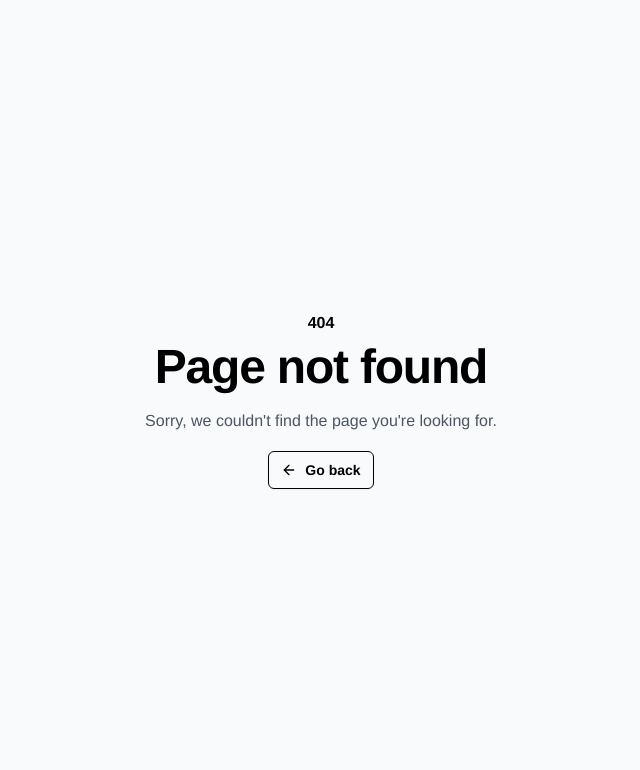
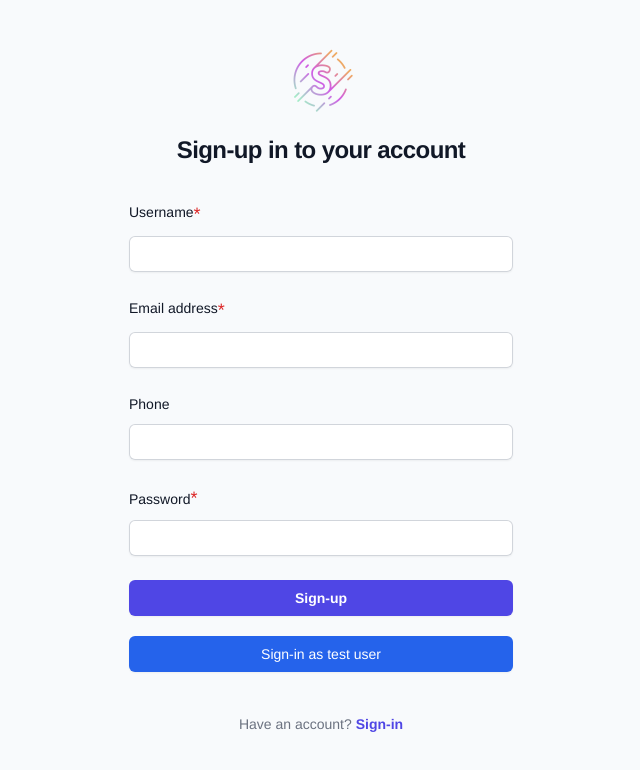
Before and after one commit to saurav-prasad/Sociol, a React (Create React App) app: page /auth/signup in a window 1280 px wide. Before the commit this address had no page. Shown: the top 770 px of the page, without its empty margins (319-959 px from the left). Built offline with nearby package versions, Linux system fonts and the light colour scheme.

Commit message:
updateProfile page completed

```diff
--- a/src/App.js
+++ b/src/App.js
@@ -1,6 +1,5 @@
-import { Navigate, RouterProvider, createBrowserRouter, useNavigate } from 'react-router-dom';
+import { Navigate, Route, Router, RouterProvider, Routes, createBrowserRouter, createRoutesFromElements, useNavigate } from 'react-router-dom';
 import './App.css';
-import SigninSignup from './components/signinSignup/SigninSignup';
 import SideNavbar from './components/sideNavbar/SideNavbar';
 import Test from './components/Test';
 import BottomNavbar from './components/bottomNavbar/BottomNavbar';
@@ -10,10 +9,36 @@ import Profile from './components/profile/Profile';
 import { HomeIcon, PlusSquare, } from 'lucide-react';
 import Post from './components/post/Post';
 import UpdateProfile from './components/updateProfile/UpdateProfile';
-import { useSelector } from 'react-redux';
 import Error from './components/error/Error';
+import Auth from './components/signinSignup/Auth';
+import SigninSignup from './components/signinSignup/SigninSignup';
+import { useEffect } from 'react';
+import { useDispatch } from 'react-redux';
+import { auth } from './axios';
+import { signIn } from './features/auth/authSlice';
 
 function App() {
+  const dispatch = useDispatch()
+
+  useEffect(() => {
+    async function fetchUser() {
+      if (localStorage.getItem('auth-token')) {
+        try {
+          const signinRequest = await auth.get('/fetchuser', {
+            headers: {
+              'auth-token': localStorage.getItem('auth-token')
+            }
+          })
+          const userData = { ...signinRequest.data.data, token: localStorage.getItem('auth-token') }
+          dispatch(signIn(userData))
+        } catch (error) {
+          console.log(error);
+        }
+      }
+    }
+    fetchUser()
+  })
+
   const navbarList = [
     {
       icon: <HomeIcon className="h-6 w-6" aria-hidden="true" />,
@@ -26,7 +51,6 @@ function App() {
       href: '/createpost'
     },
   ]
-
   const router = createBrowserRouter([
     {
       path: '/',
@@ -41,10 +65,6 @@ function App() {
           path: '/',
           element: <Navigate to="/feed" />,
 
-        },
-        {
-          path: '/signup',
-          element: <SigninSignup />
         },
         {
           path: "/feed",
@@ -68,18 +88,29 @@ function App() {
     },
     {
       path: "/auth",
-      element: <SigninSignup />
+      element: <Auth />,
+      children: [
+        {
+          path: '/auth',
+          element: <Navigate to="/auth/signin" />
+        },
+        {
+          path: '/auth/signin',
+          element: <SigninSignup />
+        },
+        {
+          path: '/auth/signup',
+          element: <SigninSignup />
+        }
+      ]
     },
     {
       path: '*',
       element: <Error />
     }
   ])
-
   return (
     <div className="App relative min-h-screen bg-slate-50 text-gray-900">
-      {/* <Test /> */}
-      {/* <BottomNavbar />*/}
       <RouterProvider router={router} />
     </div>
   );
--- a/src/components/bottomNavbar/BottomNavbar.js
+++ b/src/components/bottomNavbar/BottomNavbar.js
@@ -12,6 +12,7 @@ function BottomNavbar({ navbarList }) {
     const handelSignout = () => {
         window.scrollTo(0, 0);
         dispatch(signOut())
+        localStorage.removeItem('auth-token')
     }
     return (
         <aside className="z-10 xl:hidden fixed bottom-0 w-screen border-t bg-white ">
--- a/src/components/profile/Profile.js
+++ b/src/components/profile/Profile.js
@@ -11,6 +11,7 @@ function Profile() {
     const dispatch = useDispatch()
     const handelSignout = () => {
         dispatch(signOut())
+        localStorage.removeItem('auth-token')
         navigate('/auth')
     }
     useEffect(()=>{
@@ -32,7 +33,7 @@ function Profile() {
                 <div className=' flex flex-row justify-start'>
                     {/* profile info */}
                     <div className='flex shrink-0 justify-center items-center mr-3 md:mr-12'>
-                        <img className="md:h-40 md:w-40 h-28 p-1 w-28 rounded-full border border-y-purple-600 border-x-violet-500 object-cover"
+                        <img className="select-none md:h-40 md:w-40 h-28 p-1 w-28 rounded-full border border-y-purple-600 border-x-violet-500 object-cover"
                             src={user?.profilePhoto}
                             alt='profile' />
                     </div>
@@ -51,22 +52,22 @@ function Profile() {
                             </button>
                         </div>
                         {/* follower following posts */}
-                        <div className='hidden md:flex flex-row justify-start space-x-11'>
-                            <p className='font-semibold text-base text-gray-800'>
+                        <div className=' hidden md:flex flex-row justify-start space-x-11'>
+                            <p className='select-none font-semibold text-base text-gray-800'>
                                 2250
-                                <span className='text-base ml-2 font-normal text-zinc-800'>
+                                <span className='select-none text-base ml-2 font-normal text-zinc-800'>
                                     Posts
                                 </span>
                             </p>
-                            <p className='font-semibold text-base text-gray-800'>
+                            <p className='select-none font-semibold text-base text-gray-800'>
                                 24
-                                <span className='text-base ml-2 font-normal text-zinc-800'>
+                                <span className='select-none text-base ml-2 font-normal text-zinc-800'>
                                     followers
                                 </span>
                             </p>
-                            <p className='font-semibold text-base text-gray-800'>
+                            <p className='select-none font-semibold text-base text-gray-800'>
                                 965
-                                <span className='text-base ml-2 font-normal text-zinc-800'>
+                                <span className='select-none text-base ml-2 font-normal text-zinc-800'>
                                     following
                                 </span>
                             </p>
--- a/src/components/sideNavbar/SideNavbar.js
+++ b/src/components/sideNavbar/SideNavbar.js
@@ -11,6 +11,7 @@ function Navbar({ navbarList }) {
     const handelSignOut = () => {
         window.scroll(0, 0)
         dispatch(signOut())
+        localStorage.removeItem('auth-token')
     }
     return (
         <aside className="z-10 h-screen hidden xl:flex fixed w-72 flex-col overflow-y-auto border-r bg-white px-10 py-8">
--- /dev/null
+++ b/src/components/signinSignup/Auth.js
@@ -0,0 +1,10 @@
+import React from 'react'
+import { Outlet } from 'react-router-dom'
+
+function Auth() {
+  return (
+    <div><Outlet/></div>
+  )
+}
+
+export default Auth
--- a/src/components/signinSignup/SigninSignup.js
+++ b/src/components/signinSignup/SigninSignup.js
@@ -1,6 +1,6 @@
 import React, { useEffect, useState } from 'react'
 import "./signinSignup.css"
-import { useLocation, useNavigate } from 'react-router-dom'
+import { Link, useLocation, useNavigate } from 'react-router-dom'
 import { auth } from '../../axios'
 import { useDispatch, useSelector } from 'react-redux'
 import { signIn } from '../../features/auth/authSlice'
@@ -8,16 +8,16 @@ import { signIn } from '../../features/auth/authSlice'
 function SigninSignup() {
     const dispatch = useDispatch()
     const [data, setData] = useState({ username: "", email: "", phone: "", password: "" })
-    const [signin, setSignin] = useState(true)
     const [submitStatus, setSubmitStatus] = useState(false)
     const [testSubmitStatus, setTestSubmitStatus] = useState(false)
     const [error, setError] = useState("")
     const pathname = useLocation().pathname
+
     const navigate = useNavigate()
 
     const onSigninSignupClick = () => {
         setError();
-        setSignin(!signin)
+        navigate(pathname === '/auth/signup' ? '/auth/signin' : '/auth/signup')
         setData({ username: "", email: "", phone: "", password: "" })
     }
 
@@ -30,7 +30,7 @@ function SigninSignup() {
         setSubmitStatus(true)
         try {
 
-            if (signin) {
+            if (pathname === '/auth/signin') {
                 const signinRequest = await auth.post('/getuser', {
                     email: data.email,
                     password: data.password
@@ -41,8 +41,9 @@ function SigninSignup() {
                 setError(signinRequest.data?.message)
                 setSubmitStatus(false)
                 navigate('/profile')
+                localStorage.setItem('auth-token', userData.token)
             }
-            else if (!signin) {
+            else if (pathname === '/auth/signup') {
                 console.log(data);
                 const signupRequest = await auth.post('/createuser', {
                     email: data.email,
@@ -56,6 +57,7 @@ function SigninSignup() {
                 setError(signupRequest.data?.message)
                 setSubmitStatus(false)
                 navigate('/profile')
+                localStorage.setItem('auth-token', userData.token)
             }
         } catch (error) {
             console.log(error);
@@ -75,6 +77,8 @@ function SigninSignup() {
             setError(signinRequest.data?.message)
             setTestSubmitStatus(false)
             navigate('/profile')
+            localStorage.setItem('auth-token', userData.token)
+
 
         } catch (err) {
             setError(error?.response?.data?.message)
@@ -104,7 +108,7 @@ function SigninSignup() {
 
                 <div className="mt-8 sm:mx-auto sm:w-full sm:max-w-sm ">
                     <form className="space-y-6" onSubmit={onSubmit}>
-                        {!signin &&
+                        {pathname === '/auth/signup' &&
                             <div>
                                 <label htmlFor="email" className="flex text-sm font-medium leading-6  text-gray-900">
                                     Username<span className='text-red-600 text-lg'>*</span>
@@ -138,7 +142,7 @@ function SigninSignup() {
                                 />
                             </div>
                         </div>
-                        {!signin &&
+                        {pathname === '/auth/signup' &&
                             <div>
                                 <label htmlFor="email" className="flex text-sm font-medium leading-6  text-gray-900">
                                     Phone
@@ -181,8 +185,8 @@ function SigninSignup() {
                                 type="submit"
                                 className="cursor-pointer flex w-full justify-center items-center rounded-md h-9 bg-indigo-600 px-3 py-1.5 text-sm font-semibold leading-6 text-white shadow-sm hover:bg-indigo-500 focus-visible:outline focus-visible:outline-2 focus-visible:outline-offset-2 focus-visible:outline-indigo-600"
                             >
-                                {submitStatus ? <span class="loader"></span> :
-                                    !signin ? "Sign-up" : "Sign-in"}
+                                {submitStatus ? <span className="loader text-[4px] h-[5px] w-[5px]"></span> :
+                                    pathname === '/auth/signup' ? "Sign-up" : "Sign-in"}
                             </button>
                             <button
                                 disabled={testSubmitStatus}
@@ -190,16 +194,15 @@ function SigninSignup() {
                                 onClick={testUserSignin}
                                 className="cursor-pointer flex mt-5 w-full justify-center items-center rounded-md h-9 bg-blue-600 px-3 py-1.5 text-sm font-medium leading-6 text-white shadow-sm hover:bg-blue-500 focus-visible:outline focus-visible:outline-2 focus-visible:outline-offset-2 focus-visible:outline-blue-600"
                             >
-                                {testSubmitStatus ? <span class="loader"></span> :
+                                {testSubmitStatus ? <span className="loader text-[4px] h-[5px] w-[5px]"></span> :
                                     'Sign-in as test user'}
                             </button>
                         </div>
                     </form>
-
                     <p className="mt-10 text-center text-sm text-gray-500">
-                        {signin ? `Don't have an account?${' '}` : `Have an account?${' '}`}
+                        {pathname === '/auth/signin' ? `Don't have an account?${' '}` : `Have an account?${' '}`}
                         <span onClick={onSigninSignupClick} className="cursor-pointer font-semibold leading-6 text-indigo-600 hover:text-indigo-500">
-                            {pathname === "/signup" ? "Sign-in" : "Sign-up"}
+                            {pathname === "/auth/signup" ? "Sign-in" : "Sign-up"}
                         </span>
                     </p>
                 </div>
--- a/src/components/signinSignup/signinSignup.css
+++ b/src/components/signinSignup/signinSignup.css
@@ -1,7 +1,7 @@
 .loader {
-    font-size: 4px;
-    width: 5px;
-    height: 5px;
+    /* font-size: 4px; */
+    /* width: 5px; */
+    /* height: 5px; */
     border-radius: 50%;
     position: relative;
     text-indent: -9999em;
--- a/src/components/updateProfile/UpdateProfile.js
+++ b/src/components/updateProfile/UpdateProfile.js
@@ -1,50 +1,59 @@
 import React, { useEffect, useRef, useState } from 'react'
-import { useSelector } from 'react-redux'
+import { useDispatch, useSelector } from 'react-redux'
 import { useNavigate } from 'react-router-dom'
-import { storage } from '../../firebase'
-import { getDownloadURL, ref, uploadBytes } from 'firebase/storage'
-import { v4 } from 'uuid'
+import { profile } from '../../axios'
+import uploadImage from '../../firestoreQuery/uploadImage'
+import { updateUser } from '../../features/auth/authSlice'
 
 function UpdateProfile() {
   const [data, setData] = useState({ name: '', username: '', email: '', phone: '', about: '', bio: '', profilePhoto: '' })
   const { user } = useSelector(state => state.authReducer)
+  const dispatch = useDispatch()
   const [error, setError] = useState()
   const [imageError, setImageError] = useState(false)
-  const [imageUpload, setImageUpload] = useState()
-
+  const [profilePhoto, setProfilePhoto] = useState()
   const fileInputRef = useRef(null);
   const testImageRef = useRef(null);
   const navigate = useNavigate()
+  const [updateStatus, setUpdateStatus] = useState(false)
 
-  const onImageUpload = (e) => {
-    const file = e.target.files[0]
-    if (file && !imageError) {
-      const reader = new FileReader()
-      reader.onload = (e) => {
-        testImageRef.current.src = e.target.result
-      }
-      reader.readAsDataURL(file)
-    }
-  }
   const onChange = (e) => {
     setData({
       ...data,
       [e.target.name]: e.target.value
     })
   }
-  const handleButtonClick = (e) => {
+
+  const onSubmit = async (e) => {
+    setUpdateStatus(true)
+    setError()
     e.preventDefault()
-    fileInputRef.current.click();
-  };
-  const onSubmit = async (e) => {
-    e.preventDefault()
-    if (imageUpload) {
-      const imageRef = ref(storage, `images/${imageUpload.name + v4()}`)
-      uploadBytes(imageRef, imageUpload).then((response) => {
-        getDownloadURL(response.ref).then((response) => {
+    try {
+      let image;
+      if (profilePhoto) { image = await uploadImage(profilePhoto, 'profilePhoto') }
 
+      const updateprofile = await profile.post('/updateprofile',
+        profilePhoto ?
+          { ...data, profilePhoto: image } :
+          {
+            name: data?.name,
+            username: data?.username,
+            email: data?.email,
+            phone: data?.phone,
+            about: data?.about,
+            bio: data?.bio,
+          },
+        {
+          headers: {
+            'auth-token': user.token
+          }
         })
-      })
+      dispatch(updateUser(updateprofile.data.data))
+      navigate('/profile')
+      setUpdateStatus(false)
+    } catch (error) {
+      setUpdateStatus(false)
+      setError(error?.response.data.message)
     }
 
   }
@@ -61,20 +70,44 @@ function UpdateProfile() {
     })
   }, [user])
 
+  const onImageUpload = (e) => {
+    const file = e.target.files[0]
+    setProfilePhoto(file)
+    if (file) {
+      const reader = new FileReader()
+      reader.onload = (e) => {
+        testImageRef.current.src = e.target.result
+      }
+      reader.readAsDataURL(file)
+    }
+  }
+
+  const handleButtonClick = (e) => {
+    e.preventDefault()
+    fileInputRef.current.click();
+  };
+
   const handelImageError = (e) => {
+    setProfilePhoto()
     setImageError(true)
     testImageRef.current.src = data.profilePhoto
   }
+
+  const handelImageLoad = (e) => {
+    setData({ ...data, profilePhoto: testImageRef.current.src })
+  }
+
   const onCancel = () => {
     setData({ name: '', username: '', email: '', phone: '', about: '', bio: '', profilePhoto: '' })
     navigate(-1)
   }
+
   return (
     <form onSubmit={onSubmit} className='max-w-xl mx-auto pt-8 px-3'>
       <div className="flex flex-col space-y-8">
         {/* header */}
         <h1 className='text-3xl text-zinc-800 font-semibold'>Update Profile</h1>
-        {/* dp */}
+        {/* profile photo */}
         <div className="w-full flex flex-col justify-center items-center space-y-3">
           <label htmlFor="photo" className="block text-base font-medium leading-6 text-gray-900 mb-3">
             Profile Photo
@@ -91,7 +124,7 @@ function UpdateProfile() {
                 ref={testImageRef}
                 alt="dp"
                 onError={handelImageError}
-                onLoad={() => { setData({ ...data, profilePhoto: testImageRef.current.src }) }}
+                onLoad={handelImageLoad}
               />
 
             </div>
@@ -111,9 +144,11 @@ function UpdateProfile() {
               Change
             </button>
           </div>
-          {imageError && <label className="text-red-600 text-sm font-medium ">
-            Only use .jpg, .png, jpeg format
-          </label>}
+          {
+            imageError && <label className="text-red-600 text-sm font-medium ">
+              Only use .jpg, .png, jpeg format
+            </label>
+          }
         </div>
         {/* username */}
         <div className=''>
@@ -126,7 +161,7 @@ function UpdateProfile() {
               <input
                 type="text"
                 value={data.username}
-                onChange={onChange}
+                readonly
                 name="username"
                 id="username"
                 required
@@ -137,7 +172,6 @@ function UpdateProfile() {
           </div>
         </div>
         {/* Name */}
-        {/* email */}
         <div>
           <label htmlFor="name" className="block text-base font-medium leading-6 text-gray-900 mb-3">
             Name<span className='text-red-600'>*</span>
@@ -200,7 +234,7 @@ function UpdateProfile() {
             type="email"
             required
             value={data.email}
-            onChange={onChange}
+            readonly
             className="block w-full rounded-md border-0 px-2 py-1.5 text-gray-900 shadow-sm ring-1 ring-inset ring-gray-300 placeholder:text-gray-400 focus:ring-2 focus:ring-inset focus:ring-indigo-600 sm:text-sm sm:leading-6"
             placeholder='Enter your email'
           />
@@ -211,8 +245,8 @@ function UpdateProfile() {
             Phone
           </label>
           <input
-            id="number"
-            name="number"
+            id="phone"
+            name="phone"
             type="number"
             value={data.phone}
             onChange={onChange}
@@ -222,18 +256,20 @@ function UpdateProfile() {
         </div>
         {/* errors */}
         <label className="text-red-600 text-sm font-medium ">
-          {/* error */}
+          {error}
         </label>
       </div>
       <div className="mt-2 mb-2 flex items-center justify-end gap-x-6">
-        <button onClick={onCancel} type="button" className="text-sm font-semibold leading-6 text-gray-900">
+        <button disabled={updateStatus} onClick={onCancel} type="button" className="text-sm font-semibold leading-6 text-gray-900">
           Cancel
         </button>
         <button
           type="submit"
-          className="rounded-md bg-indigo-600 px-3 py-2 text-sm font-semibold text-white shadow-sm hover:bg-indigo-500 focus-visible:outline focus-visible:outline-2 focus-visible:outline-offset-2 focus-visible:outline-indigo-600"
+          disabled={updateStatus}
+          className="flex justify-center items-center rounded-md bg-indigo-600 px-3 py-1 text-sm font-semibold text-white shadow-sm hover:bg-indigo-500 focus-visible:outline focus-visible:outline-2 focus-visible:outline-offset-2 focus-visible:outline-indigo-600 h-9 w-16"
         >
-          Save
+          {updateStatus ? <span className="loader text-[3px] h-[5px] w-[5px]"></span> :
+            'Save'}
         </button>
       </div>
     </form>
--- a/src/features/auth/authSlice.js
+++ b/src/features/auth/authSlice.js
@@ -9,7 +9,6 @@ export const authSlice = createSlice({
     initialState,
     reducers: {
         signIn: (state, action) => {
-            console.log(action.payload);
             const user = {
                 ...state.user,
                 ...action.payload,
@@ -18,12 +17,19 @@ export const authSlice = createSlice({
             console.log(user);
             state.user = { ...user }
         },
+        updateUser: (state, action) => {
+            const user = {
+                ...state.user,
+                ...action.payload,
+            }
+            state.user = {...user}
+        },
         signOut: (state, action) => {
             state.user = null
         }
     }
 })
 
-export const { signIn, signOut } = authSlice.actions
+export const { signIn, signOut,updateUser } = authSlice.actions
 
 export default authSlice.reducer
--- /dev/null
+++ b/src/firestoreQuery/uploadImage.js
@@ -0,0 +1,17 @@
+import { getDownloadURL, ref, uploadBytes } from "firebase/storage"
+import { storage } from "./firebase"
+import { v4 } from 'uuid'
+
+const uploadImage = (image, folder) => {
+    return new Promise((resolve, reject) => {
+        const imageRef = ref(storage, `${folder}/${image.name + v4()}`)
+        uploadBytes(imageRef, image).then((response) => {
+            getDownloadURL(response.ref).then((response) => {
+                resolve(response)
+            })
+        })
+    })
+
+}
+
+export default uploadImage
```
Also changed, not shown: src/firestoreQuery/firebase.js (renamed from src/firebase.js).
